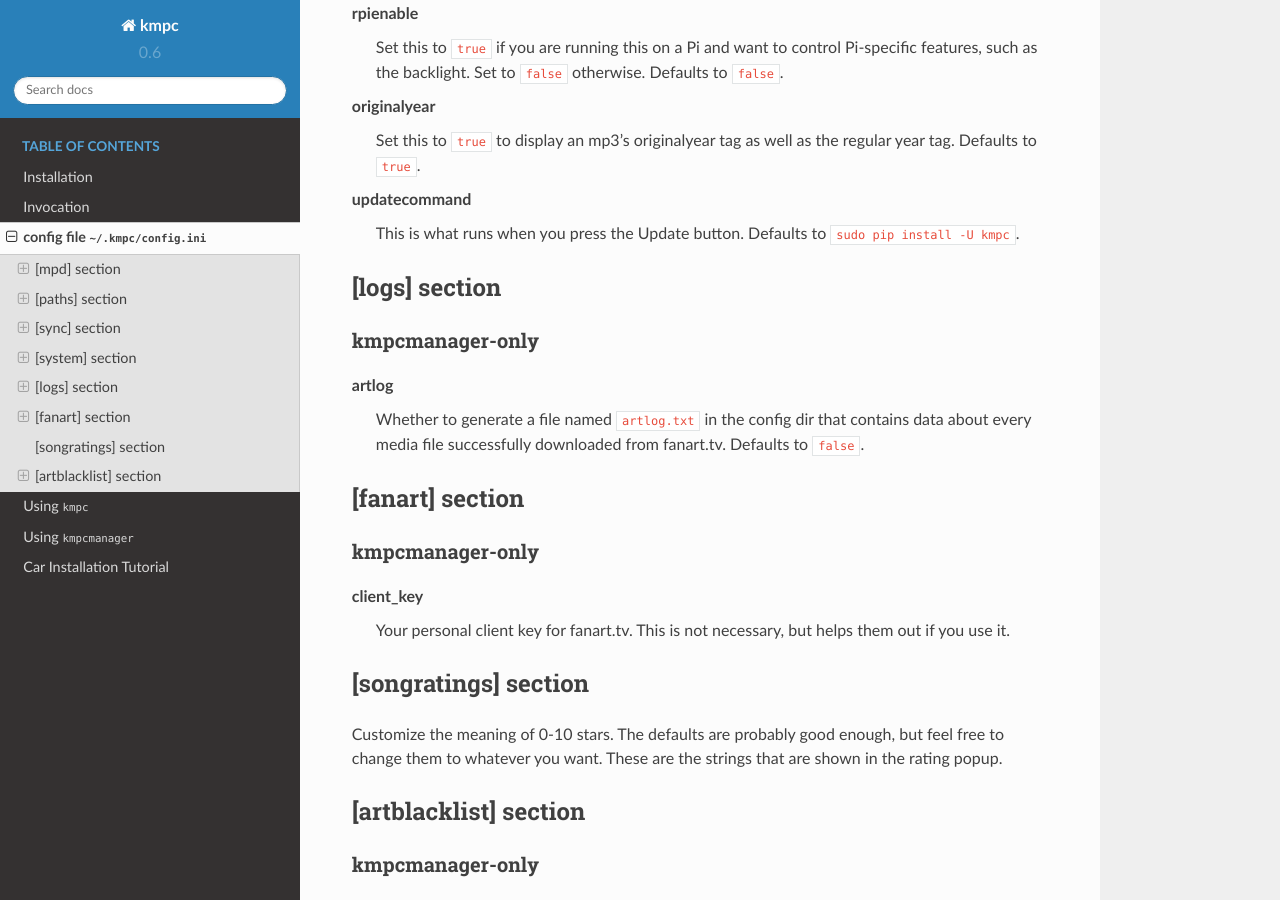
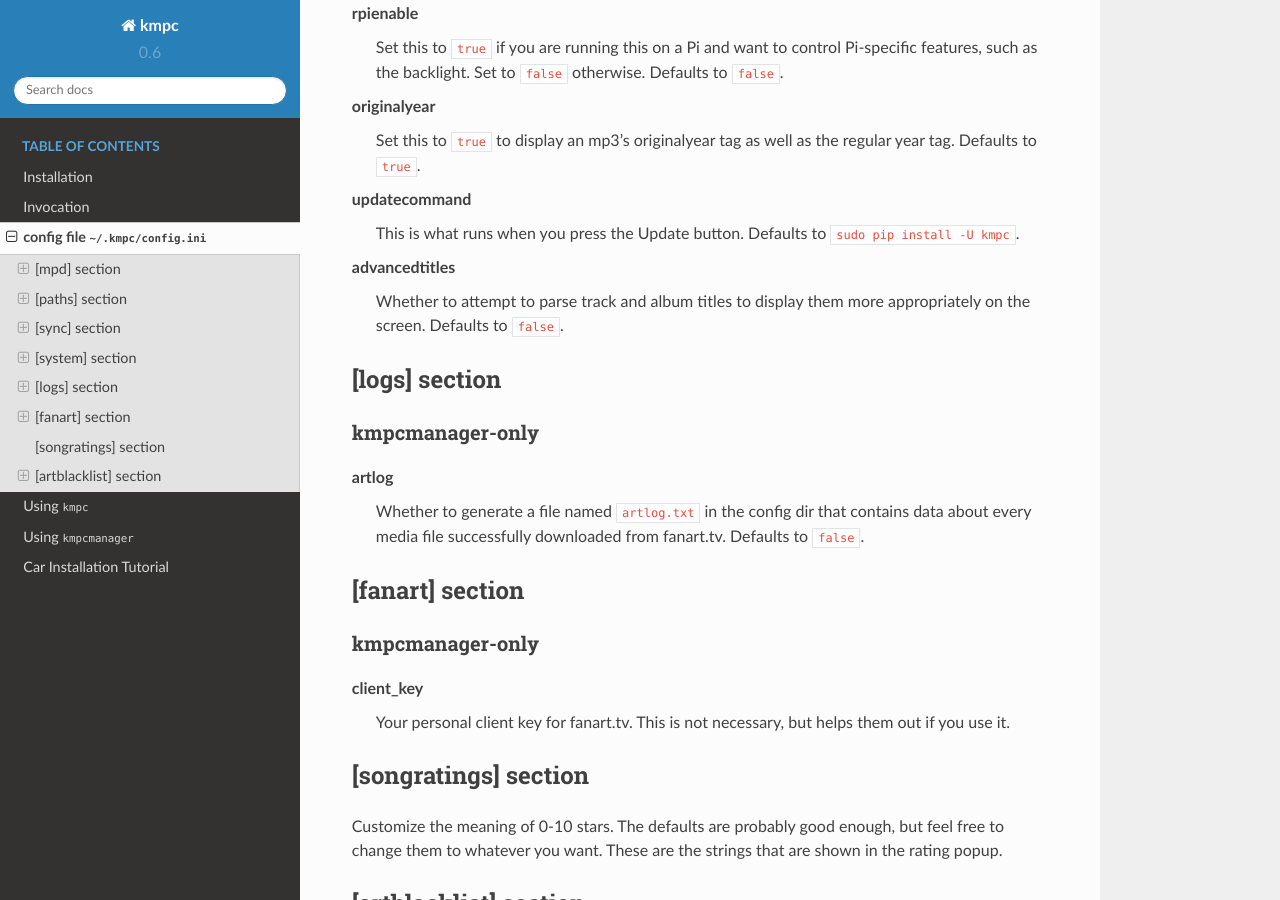
Before and after one commit to eratosthene/kmpc, a Sphinx documentation site: the page built from docs/config.rst, in a window 1280 px wide and 900 px high, scrolled down 1767 px. Built offline with Sphinx 7.4.7 and the Read the Docs theme 2.0.0, drawn with Linux system fonts in a browser that asks for light colours.

Commit message:
updating changelog and docs

```diff
--- a/CHANGELOG.rst
+++ b/CHANGELOG.rst
@@ -8,8 +8,12 @@
 0.6.1 - 2018-01-??
 ******************
 
+- Added new 'advanced titles' feature which will attempt to parse information
+  out of the track and album titles to format it better on the screen. A new
+  config file option was added as well, defaulting to off. (`issue #69
+  <https://github.com/eratosthene/kmpc/issues/69>`_)
 - Changed the track slider update task to pause when not on the Now Playing
-  tab. (`issue #64 <https://github.com/eratosthene/kmpc/issues/64`_)
+  tab. (`issue #64 <https://github.com/eratosthene/kmpc/issues/64>`_)
 - Added warning to prevent syncing synchost to itself. (`issue #73
   <https://github.com/eratosthene/kmpc/issues/73>`_)
 - Changed sections in config file and updated docs accordingly to better
--- a/docs/config.rst
+++ b/docs/config.rst
@@ -85,6 +85,9 @@
 updatecommand
   This is what runs when you press the Update button. Defaults to ``sudo pip
   install -U kmpc``.
+advancedtitles
+  Whether to attempt to parse track and album titles to display them more
+  appropriately on the screen. Defaults to ``false``.
 
 [logs] section
 --------------
```
